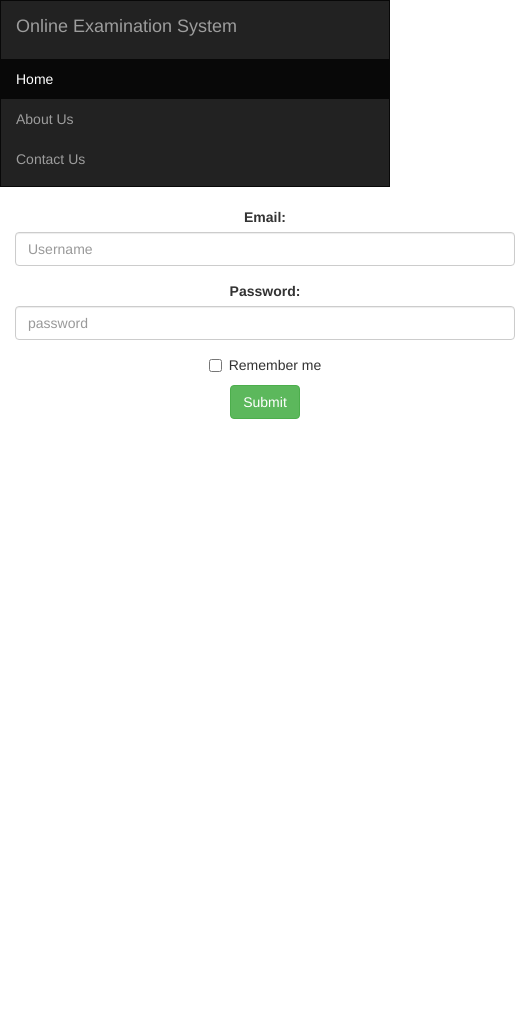
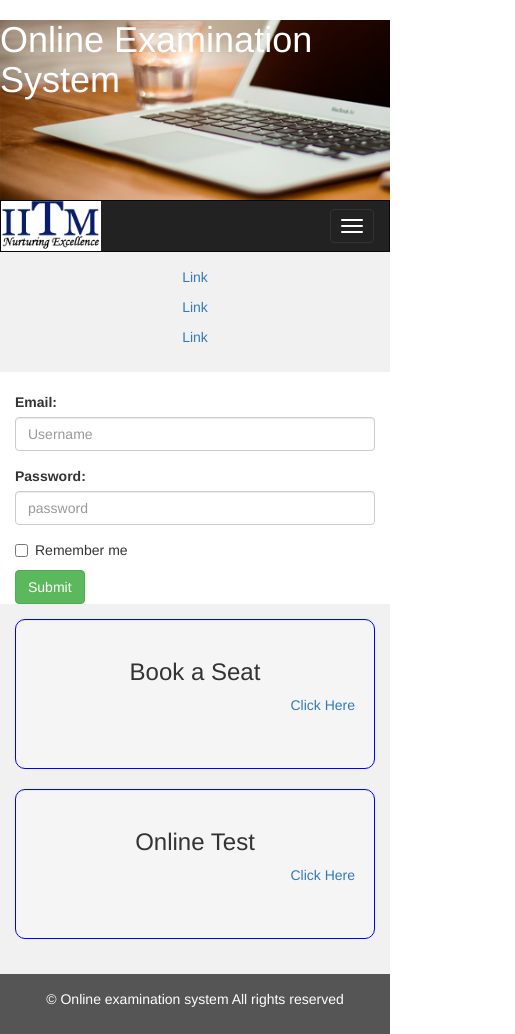
Before and after one commit to Shivani6993/ExaminationSystemProject, a website: page frontend/views/index.html at #!/login in a window 390 px wide. Shown: the whole page, 515 px wide, since content can reach past the window. Before the commit the page ends 844 px from the top, so only its background shows below. Drawn offline with nearby package versions, Linux system fonts and the light colour scheme; some packages are replaced by stand-ins of ours; files whose address does not match are found by name.

Commit message:
files created

```diff
--- a/frontend/views/index.html
+++ b/frontend/views/index.html
@@ -6,32 +6,104 @@
   <script src="https://ajax.googleapis.com/ajax/libs/jquery/1.11.3/jquery.min.js"></script>
   <script src="http://maxcdn.bootstrapcdn.com/bootstrap/3.3.5/js/bootstrap.min.js"></script>
   <script src="https://ajax.googleapis.com/ajax/libs/jquery/3.2.1/jquery.min.js"></script>
+  <style>
+    /* Remove the navbar's default margin-bottom and rounded borders */
+    .navbar {
+      margin-bottom: 0;
+      border-radius: 0;
+    }
 
+    /* Set height of the grid so .sidenav can be 100% (adjust as needed) */
+    .row.content {height: 450px}
 
+    /* Set gray background color and 100% height */
+    .sidenav {
+      padding-top: 20px;
+      background-color: #f1f1f1;
+      height: 100%;
+    }
+
+    /* Set black background color, white text and some padding */
+    footer {
+      background-color: #555;
+      color: white;
+      padding: 15px;
+    }
+
+    /* On small screens, set height to 'auto' for sidenav and grid */
+    @media screen and (max-width: 767px) {
+      .sidenav {
+        height: auto;
+        padding: 15px;
+      }
+      .row.content {height:auto;}
+    }
+  </style>
 
 </head>
 <body ng-app="examinationSystem">
 
+<div style="background-image: url('2.jpg'); background-repeat: no-repeat; background-size: cover; height: 180px;">
+<h1 style="color:white;">Online Examination System</h1>
+</div>
+
 <nav class="navbar navbar-inverse">
   <div class="container-fluid">
     <div class="navbar-header">
-      <a class="navbar-brand" href="#">Online Examination System</a>
+      <button type="button" class="navbar-toggle" data-toggle="collapse" data-target="#myNavbar">
+        <span class="icon-bar"></span>
+        <span class="icon-bar"></span>
+        <span class="icon-bar"></span>
+      </button>
+      <a class="navbar-brand" href="#" alt="Logo" style=" background-image: url('IITM_logo.png'); background-size:contain;background-repeat: no-repeat; width:100px; "  /></a>
     </div>
-    <ul class="nav navbar-nav">
-      <li class="active"><a href="index.html">Home</a></li>
-      <li><a href="#">About Us</a></li>
-      <li><a href="#">Contact Us</a></li>
-    </ul>
+    <div class="collapse navbar-collapse" id="myNavbar">
+      <ul class="nav navbar-nav">
+        <li class="active"><a href="#">Home</a></li>
+        <li><a href="#">About</a></li>
+        <li><a href="#">Projects</a></li>
+        <li><a href="contactUs.html">Contact</a></li>
+      </ul>
+      <ul class="nav navbar-nav navbar-right">
+        <li><a href="#"><span class="fa fa-user"></span> Admin Login</a></li>
+      </ul>
+    </div>
   </div>
 </nav>
 
-<center>
-<dir class="container" style="height:500px; width:500px;" ui-view="" >
-<br/><br/>
-<a ui-sref="login-state" class="btn btn-success">Login</a>
-<a ui-sref="signUp-state" class="btn btn-success">Sign Up</a>
+
+<div class="container-fluid text-center">
+  <div class="row content">
+    <div class="col-sm-2 sidenav">
+      <p><a href="#">Link</a></p>
+      <p><a href="#">Link</a></p>
+      <p><a href="#">Link</a></p>
+    </div>
+    <div class="col-sm-6 text-left" ui-view="">
+      <h1 style="color: blue;">About IITM</h1>
+      <p>Mata Leelawati Shikshan Sansthan, a registered education society setup The “Institute of Information Technology and Management” in 1999. It is engaged in various philanthropic activities, with Shri T. N. Chaturvedi, a Padma Vibhushan awardee, as the founder President of both, the society and the institute. The Institute is affiliated to Guru Gobind Singh Indraprastha (GGSIP) University, Delhi for Master of Computer Application (MCA), Master of Business Management (MBA), Bachelor of Business Administration (BBA) and Bachelor of Computer Application (BCA) programmes and is also approved by All India Council for Technical Education (AICTE), Read More </p>
+      <hr/>
+    <a ui-sref="login-state" class="btn btn-success">Login</a>
+	<a ui-sref="signUp-state" class="btn btn-success">Sign Up</a>
+    </div>
+    <div class="col-sm-4 sidenav">
+      <div class="well" style="height: 150px; border:solid blue 1px; border-radius: 10px;">
+        <h3>Book a Seat</h3>
+        <u><a href="#" style="float: right;" ui-sref="login-state">Click Here</a></u>
+      </div>
+      <div class="well" style="height: 150px; border:solid blue 1px; border-radius: 10px;" >
+        <h3>Online Test</h3>
+        <u><a href="#" style="float:right;" ui-sref="login-state">Click Here</a></u>
+      </div>
+    </div>
+  </div>
 </div>
-</center>
+
+<footer class="container-fluid text-center">
+  <p>&copy; Online examination system All rights reserved</p>
+</footer>
+
+
 
 
 
--- a/frontend/views/login.html
+++ b/frontend/views/login.html
@@ -1,5 +1,5 @@
-<div ng-controller="loginController" style="height: 500px; width: 500px;">
-
+<div ng-controller="loginController">
+<br/>
 <div class="form-group">
 <label for="email">Email:</label>
 <input type="text" class="form-control" ng-model="name" placeholder="Username">
@@ -12,6 +12,6 @@
       <label><input type="checkbox"> Remember me</label>
     </div>
 <button class="btn btn-success"  type="submit" ng-click="login()">Submit</button>
-<label ng-show="showLoader">Please wait seraching for user ...</label>
+<label ng-show="showLoader">Please wait searching for user ...</label>
 
 </div>
```
Also changed, not shown: frontend/views/Admin.html (added, +46 -0 lines), frontend/views/contactUs.html (added, +38 -0 lines), frontend/views/signup.html (+1 -0 lines), frontend/views/1.jpg (added), frontend/views/2.jpg (added), frontend/views/3.jpg (added), frontend/views/IITM_logo.png (added), frontend/views/OnlineEx.jpg (added), frontend/views/bluehead.png (added), frontend/views/exam3.jpg (added), frontend/views/images.png (added).
